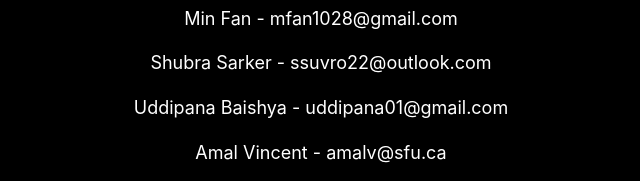
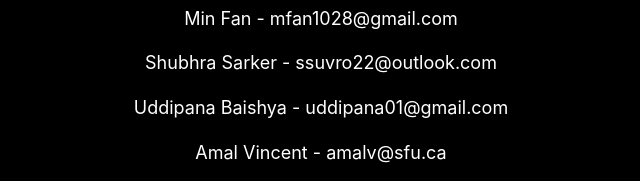
Before and after one commit to emclaren/block-talks-landing-page, a website with bundled scripts: page index.html in a window 1280 px wide. Shown: the part 8615-8796 px from the top of the page, 319-959 px from the left. Built offline with nearby package versions, Linux system fonts and the light colour scheme.

Commit message:
fix typo

```diff
--- a/index.html
+++ b/index.html
@@ -242,7 +242,7 @@
  <h3>Team Block Talk Rocks is:</h3>
 
  <p>Min Fan - mfan1028@gmail.com</p>
- <p>Shubra Sarker - ssuvro22@outlook.com</p>
+ <p>Shubhra Sarker - ssuvro22@outlook.com</p>
  <p>Uddipana Baishya - uddipana01@gmail.com</p>
  <p>Amal Vincent - amalv@sfu.ca</p>
  <p>Elgin-Skye McLaren - emclaren@sfu.ca</p>
```
